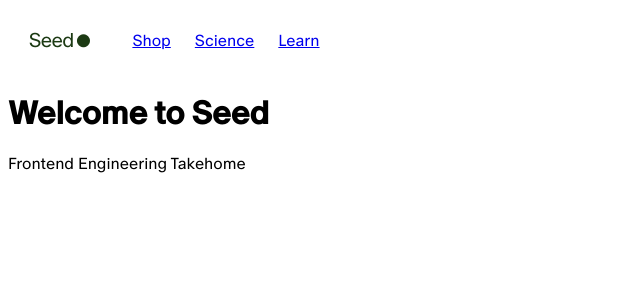
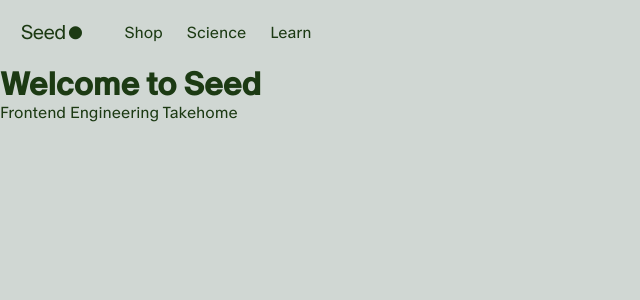
Before and after one commit to Matt0when/Seed, a Next.js app: page / in a window 1280 px wide. Shown: the top 300 px of the page, without its empty margins (0-640 px from the left). Built offline with nearby package versions, Linux system fonts and the light colour scheme.

Commit message:
style(globals): add design tokens and typography styles

```diff
--- a/styles/globals.css
+++ b/styles/globals.css
@@ -47,6 +47,134 @@
   font-display: swap;
 }
 
+:root {
+  /* ==========================================================================
+     Seed Design Tokens - Aligned with Figma Variables
+     See: @seed-health/tokens for official token definitions
+     ========================================================================== */
+
+  /* Core Colors (from Figma: container/, text/, actions/) */
+  --seed-green: #1C3A13;
+  --snow-white: #fcfcf7;
+  --container-lightest: #ffffff;
+  --sage: #d0d7d3;
+
+  /* Legacy aliases for backwards compatibility */
+  --color--seedgreen: var(--seed-green);
+  --font--family: 'SeedSans', sans-serif;
+
+  /* Text Colors */
+  --text-primary: var(--seed-green);
+  --text-inverse: var(--snow-white);
+  --text-secondary: rgba(28, 58, 19, 0.7);
+
+  /* Extended Palette (from Figma: extended palette/) */
+  --indigo-blue: #4d628d;
+  --indigo-blue-light: #cdd6d1;
+  --asparagus-green: #d0d9b9;
+  --fluorescent-green: #D3FA99;
+
+  /* Outline Colors */
+  --outline-neutral: #d2d8d0;
+
+  /* Scrim/Glass Effects (from Figma: scrim/) */
+  --glass-dark-35: rgba(87, 94, 85, 0.35);
+  --glass-dark-08: rgba(87, 94, 85, 0.08);
+
+  /* Typography Sizes (from Figma: typography/size/) */
+  --text-size-250: 10px;
+  --text-size-300: 12px;
+  --text-size-350: 14px;
+  --text-size-400: 16px;
+  --text-size-500: 20px;
+  --text-size-600: 24px;
+  --text-size-800: 32px;
+  --text-size-1200: 48px;
+  --text-size-1600: 64px;
+
+  /* Typography Line Heights */
+  --line-height-tight: 1.1;
+  --line-height-normal: 1.2;
+  --line-height-relaxed: 1.4;
+
+  /* Spacing (from Figma: gap/, spacing/) */
+  --gap-4: 4px;
+  --gap-8: 8px;
+  --gap-16: 16px;
+  --gap-24: 24px;
+  --gap-32: 32px;
+
+  /* Border Radius (from Figma: radius/) */
+  --radius-small: 8px;
+  --radius-medium: 16px;
+  --radius-large: 32px;
+  --radius-full: 100px;
+
+  /* Effects */
+  --blur-frosted-light: 38px;
+  --blur-frosted-strong: 75px;
+  --shadow-subtle: 0px 4px 30px 0px rgba(0, 0, 0, 0.08);
+}
+
 * {
+  box-sizing: border-box;
+  margin: 0;
+  padding: 0;
   font-family: 'SeedSans', sans-serif;
 }
+
+html {
+  scroll-behavior: smooth;
+}
+
+body {
+  background-color: var(--sage);
+  color: var(--seed-green);
+  overflow-x: hidden;
+  min-height: 100vh;
+}
+
+a {
+  color: inherit;
+  text-decoration: none;
+}
+
+button {
+  font-family: inherit;
+}
+
+/* Screen reader only utility */
+.sr-only {
+  position: absolute;
+  width: 1px;
+  height: 1px;
+  padding: 0;
+  margin: -1px;
+  overflow: hidden;
+  clip: rect(0, 0, 0, 0);
+  white-space: nowrap;
+  border: 0;
+}
+
+/* Focus visible styles */
+:focus-visible {
+  outline: 2px solid var(--seed-green);
+  outline-offset: 2px;
+}
+
+/* Reduced motion preference */
+@media (prefers-reduced-motion: reduce) {
+  *,
+  *::before,
+  *::after {
+    animation-duration: 0.01ms !important;
+    animation-iteration-count: 1 !important;
+    transition-duration: 0.01ms !important;
+    scroll-behavior: auto !important;
+  }
+
+  /* Disable scroll-linked animations */
+  .pin-spacer {
+    display: none !important;
+  }
+}
```
